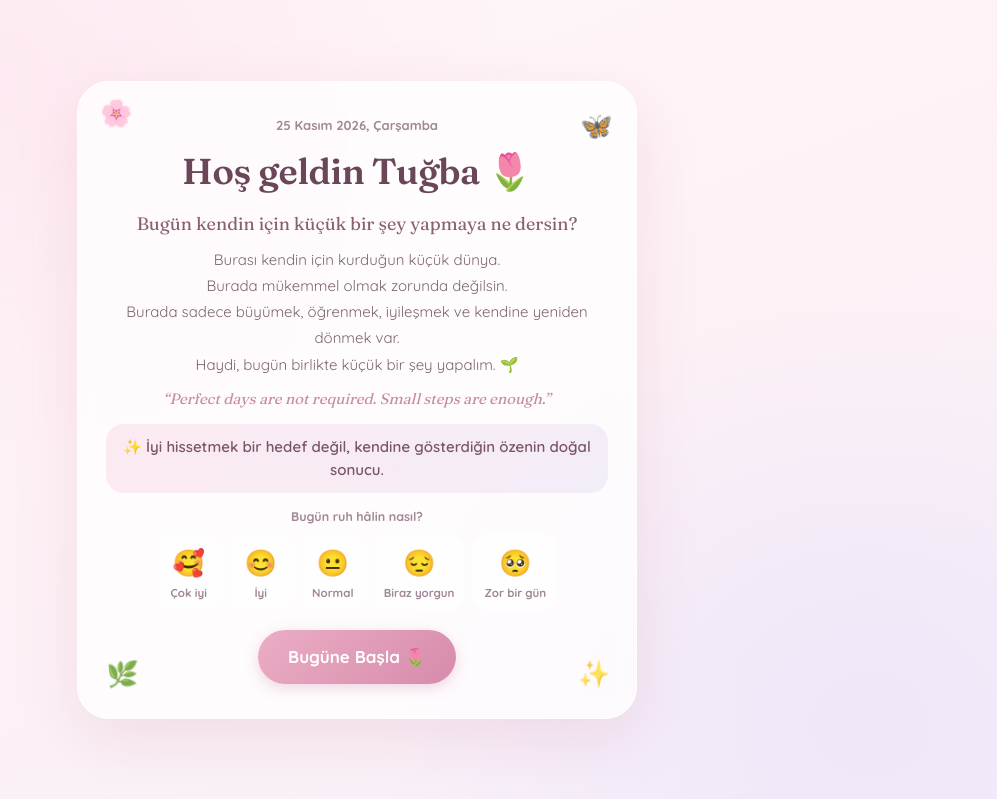
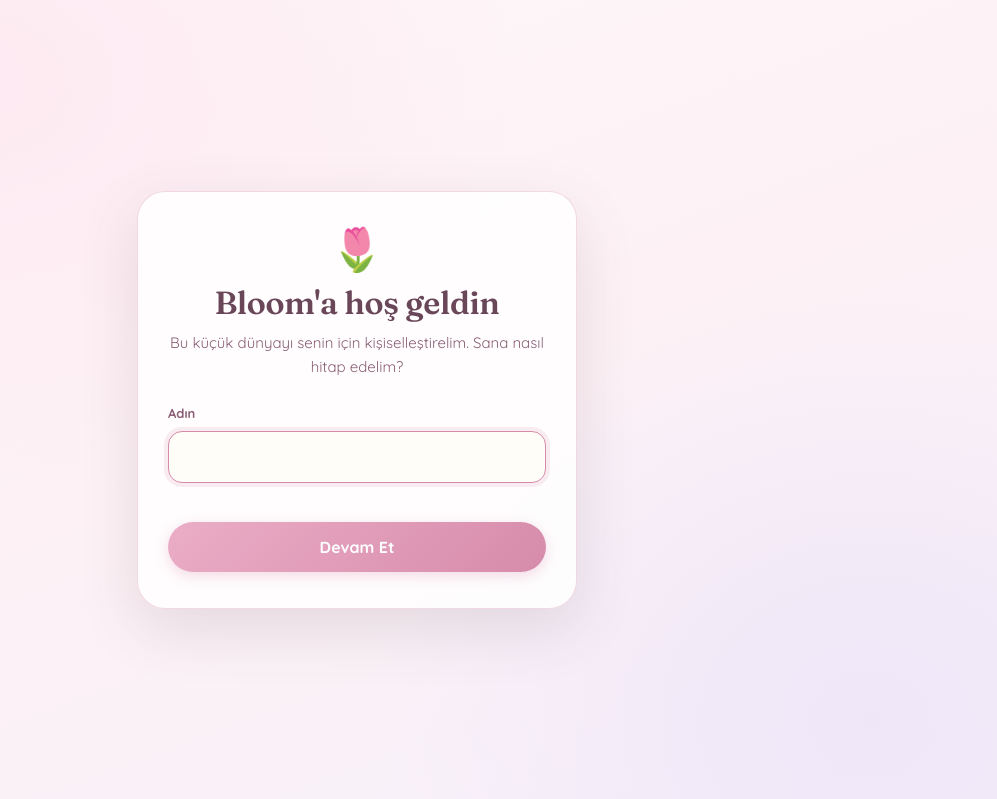
Before and after one commit to tugbazen/bloom-app, a website: page index5.html in a window 1280 px wide. Shown: the top 799 px of the page, without its empty margins (283-1280 px from the left). Drawn offline with Linux system fonts and the light colour scheme.

Commit message:
Fix script tag closing and add onboarding.js

```diff
--- a/index5.html
+++ b/index5.html
@@ -4425,6 +4425,6 @@ init();
 if ('serviceWorker' in navigator && /^https?:$/.test(location.protocol)) {
   window.addEventListener('load', () => navigator.serviceWorker.register('sw.js').catch(() => {}));
 }
-</script>
+</script><script src="onboarding.js"></script>
 </body>
 </html>
```
